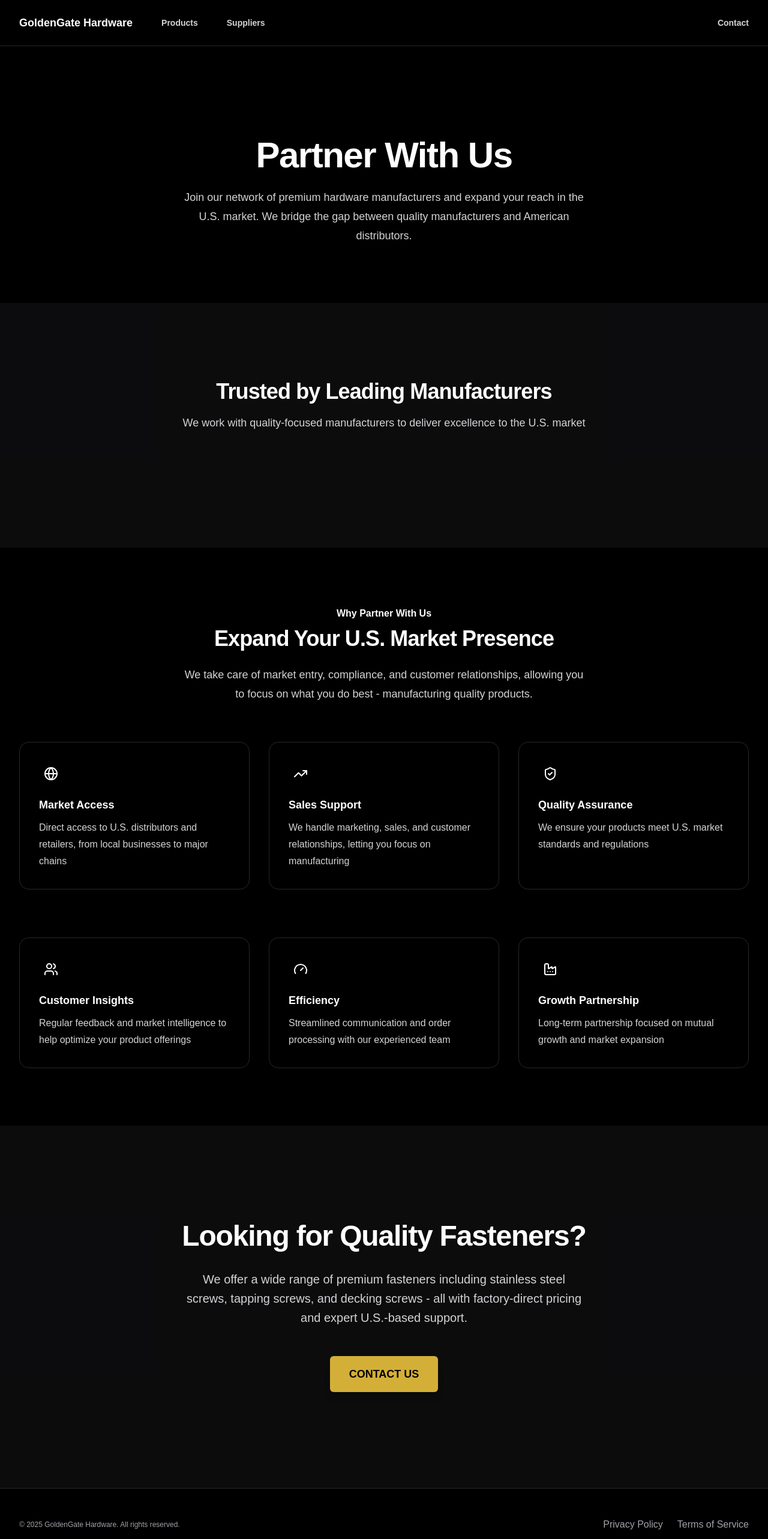
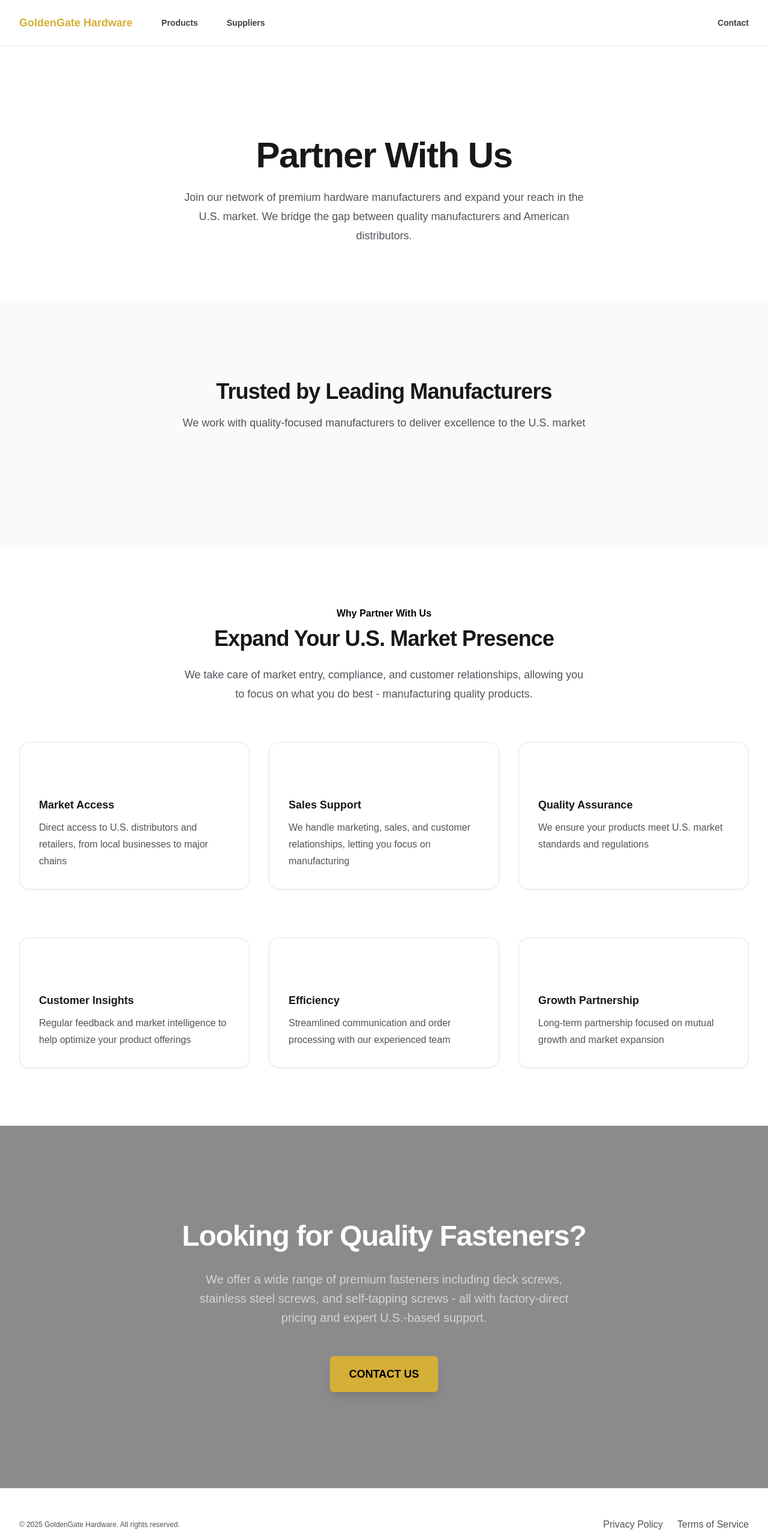
Before and after one commit to grant/goldengatehardware, a Next.js app: page /suppliers in a window 1280 px wide. Shown: the top 2566 px of the page at 60% size. Built offline with nearby package versions, Linux system fonts and the light colour scheme.

Commit message:
feat: white website
Signed-off-by: Grant Timmerman <grant@team.anon.com>

```diff
--- a/src/app/layout.tsx
+++ b/src/app/layout.tsx
@@ -38,7 +38,7 @@ export default function RootLayout({
   children: React.ReactNode;
 }>) {
   return (
-    <html lang="en" className="h-full dark">
+    <html lang="en" className="h-full">
       <head>
         <Script id="schema-org" type="application/ld+json">
           {`
@@ -60,7 +60,7 @@ export default function RootLayout({
         </Script>
       </head>
       <body
-        className={`${geistSans.variable} ${geistMono.variable} flex min-h-full flex-col bg-black text-white antialiased`}
+        className={`${geistSans.variable} ${geistMono.variable} flex min-h-full flex-col bg-white text-black antialiased`}
       >
         <Header />
         <main className="flex-1">{children}</main>
--- a/src/app/suppliers/page.tsx
+++ b/src/app/suppliers/page.tsx
@@ -62,13 +62,13 @@ const trustedSuppliers: { name: string; logo: string }[] = [
 
 export default function SuppliersPage() {
   return (
-    <div className="bg-black">
+    <div className="bg-white">
       {/* Hero section */}
       <div className="relative isolate px-6 pt-14 lg:px-8">
         <div className="mx-auto max-w-2xl py-16 sm:py-24">
           <div className="text-center">
             <motion.h1
-              className="text-4xl font-bold tracking-tight text-white sm:text-6xl"
+              className="text-4xl font-bold tracking-tight text-zinc-900 sm:text-6xl"
               initial={{ opacity: 0, y: 20 }}
               animate={{ opacity: 1, y: 0 }}
               transition={{ duration: 0.5 }}
@@ -76,7 +76,7 @@ export default function SuppliersPage() {
               Partner With Us
             </motion.h1>
             <motion.p
-              className="mt-6 text-lg leading-8 text-zinc-300"
+              className="mt-6 text-lg leading-8 text-zinc-600"
               initial={{ opacity: 0, y: 20 }}
               animate={{ opacity: 1, y: 0 }}
               transition={{ duration: 0.5, delay: 0.2 }}
@@ -90,12 +90,12 @@ export default function SuppliersPage() {
       </div>
 
       {/* Trusted Suppliers section */}
-      <div className="bg-zinc-900/50 py-24 sm:py-32">
+      <div className="bg-zinc-50 py-24 sm:py-32">
         <div className="mx-auto max-w-7xl px-6 lg:px-8">
           <div className="mx-auto max-w-2xl lg:max-w-none">
             <div className="text-center">
               <motion.h2
-                className="text-3xl font-bold tracking-tight text-white sm:text-4xl"
+                className="text-3xl font-bold tracking-tight text-zinc-900 sm:text-4xl"
                 initial={{ opacity: 0, y: -20 }}
                 animate={{ opacity: 1, y: 0 }}
                 transition={{ duration: 0.5 }}
@@ -103,7 +103,7 @@ export default function SuppliersPage() {
                 Trusted by Leading Manufacturers
               </motion.h2>
               <motion.p
-                className="mt-4 text-lg leading-8 text-zinc-300"
+                className="mt-4 text-lg leading-8 text-zinc-600"
                 initial={{ opacity: 0, y: -20 }}
                 animate={{ opacity: 1, y: 0 }}
                 transition={{ duration: 0.5, delay: 0.2 }}
@@ -141,10 +141,10 @@ export default function SuppliersPage() {
           <h2 className="text-base font-semibold leading-7 text-gold">
             Why Partner With Us
           </h2>
-          <p className="mt-2 text-3xl font-bold tracking-tight text-white sm:text-4xl">
+          <p className="mt-2 text-3xl font-bold tracking-tight text-zinc-900 sm:text-4xl">
             Expand Your U.S. Market Presence
           </p>
-          <p className="mt-6 text-lg leading-8 text-zinc-300">
+          <p className="mt-6 text-lg leading-8 text-zinc-600">
             We take care of market entry, compliance, and customer
             relationships, allowing you to focus on what you do best -
             manufacturing quality products.
@@ -155,7 +155,7 @@ export default function SuppliersPage() {
           {benefits.map((benefit, index) => (
             <motion.div
               key={benefit.name}
-              className="border border-zinc-800 rounded-2xl p-8"
+              className="border border-zinc-200 rounded-2xl p-8 bg-white shadow-sm"
               initial={{ opacity: 0, y: 20 }}
               animate={{ opacity: 1, y: 0 }}
               transition={{ duration: 0.5, delay: 0.2 * index }}
@@ -167,10 +167,10 @@ export default function SuppliersPage() {
                 />
               </div>
               <div className="mt-4">
-                <h3 className="text-lg font-semibold leading-8 text-white">
+                <h3 className="text-lg font-semibold leading-8 text-zinc-900">
                   {benefit.name}
                 </h3>
-                <p className="mt-2 text-base leading-7 text-zinc-300">
+                <p className="mt-2 text-base leading-7 text-zinc-600">
                   {benefit.description}
                 </p>
               </div>
--- a/src/components/CTA.tsx
+++ b/src/components/CTA.tsx
@@ -23,9 +23,9 @@ export const CTA = () => (
           animate={{ opacity: 1, y: 0 }}
           transition={{ duration: 0.5, delay: 0.4 }}
         >
-          We offer a wide range of premium fasteners including stainless steel
-          screws, tapping screws, and decking screws - all with factory-direct
-          pricing and expert U.S.-based support.
+          We offer a wide range of premium fasteners including deck screws,
+          stainless steel screws, and self-tapping screws - all with
+          factory-direct pricing and expert U.S.-based support.
         </motion.p>
         <motion.div
           className="mt-12 flex items-center justify-center gap-x-6"
--- a/src/components/Footer.tsx
+++ b/src/components/Footer.tsx
@@ -2,18 +2,18 @@ import Link from "next/link";
 
 export function Footer() {
   return (
-    <footer className="border-t border-zinc-800 bg-black">
+    <footer className="border-t border-zinc-200 bg-white">
       <div className="mx-auto max-w-7xl px-6 py-12 md:flex md:items-center md:justify-between lg:px-8">
         <div className="flex justify-center space-x-6 md:order-2">
-          <Link href="/privacy" className="text-zinc-400 hover:text-zinc-300">
+          <Link href="/privacy" className="text-zinc-600 hover:text-zinc-900">
             Privacy Policy
           </Link>
-          <Link href="/terms" className="text-zinc-400 hover:text-zinc-300">
+          <Link href="/terms" className="text-zinc-600 hover:text-zinc-900">
             Terms of Service
           </Link>
         </div>
         <div className="mt-8 md:order-1 md:mt-0">
-          <p className="text-center text-xs leading-5 text-zinc-400">
+          <p className="text-center text-xs leading-5 text-zinc-600">
             &copy; {new Date().getFullYear()} GoldenGate Hardware. All rights
             reserved.
           </p>
--- a/src/components/Header.tsx
+++ b/src/components/Header.tsx
@@ -31,21 +31,39 @@ function NavigationLinks({ items }: { items: HeaderNavigationItem[] }) {
 
 export function Header() {
   return (
-    <header className="border-b border-zinc-800">
+    <header className="border-b border-zinc-200">
       <nav
         className="mx-auto flex max-w-7xl items-center justify-between p-6 lg:px-8"
         aria-label="Global"
       >
         <div className="flex items-center gap-x-12">
           <Link href="/" className="flex items-center space-x-2">
-            <span className="text-lg font-semibold text-gold">
+            <span className="text-lg font-semibold text-brand-gold">
               GoldenGate Hardware
             </span>
           </Link>
-          <NavigationLinks items={headerNavigationLeft} />
+          <div className="flex gap-x-12">
+            {headerNavigationLeft.map((item) => (
+              <Link
+                key={item.name}
+                href={item.href}
+                className="text-sm font-semibold leading-6 text-zinc-700 transition hover:text-gold"
+              >
+                {item.name}
+              </Link>
+            ))}
+          </div>
         </div>
         <div className="flex items-center gap-x-12">
-          <NavigationLinks items={headerNavigationRight} />
+          {headerNavigationRight.map((item) => (
+            <Link
+              key={item.name}
+              href={item.href}
+              className="text-sm font-semibold leading-6 text-zinc-700 transition hover:text-gold"
+            >
+              {item.name}
+            </Link>
+          ))}
         </div>
       </nav>
     </header>
--- a/src/components/ui/card.tsx
+++ b/src/components/ui/card.tsx
@@ -1,6 +1,6 @@
-import * as React from "react"
+import * as React from "react";
 
-import { cn } from "@/lib/utils"
+import { cn } from "@/lib/utils";
 
 const Card = React.forwardRef<
   HTMLDivElement,
@@ -9,13 +9,13 @@ const Card = React.forwardRef<
   <div
     ref={ref}
     className={cn(
-      "rounded-xl border border-zinc-200 bg-white text-zinc-950 shadow dark:border-zinc-800 dark:bg-zinc-950 dark:text-zinc-50",
-      className
+      "rounded-xl border border-zinc-200 bg-white text-zinc-950 shadow",
+      className,
     )}
     {...props}
   />
-))
-Card.displayName = "Card"
+));
+Card.displayName = "Card";
 
 const CardHeader = React.forwardRef<
   HTMLDivElement,
@@ -26,8 +26,8 @@ const CardHeader = React.forwardRef<
     className={cn("flex flex-col space-y-1.5 p-6", className)}
     {...props}
   />
-))
-CardHeader.displayName = "CardHeader"
+));
+CardHeader.displayName = "CardHeader";
 
 const CardTitle = React.forwardRef<
   HTMLDivElement,
@@ -38,8 +38,8 @@ const CardTitle = React.forwardRef<
     className={cn("font-semibold leading-none tracking-tight", className)}
     {...props}
   />
-))
-CardTitle.displayName = "CardTitle"
+));
+CardTitle.displayName = "CardTitle";
 
 const CardDescription = React.forwardRef<
   HTMLDivElement,
@@ -50,16 +50,16 @@ const CardDescription = React.forwardRef<
     className={cn("text-sm text-zinc-500 dark:text-zinc-400", className)}
     {...props}
   />
-))
-CardDescription.displayName = "CardDescription"
+));
+CardDescription.displayName = "CardDescription";
 
 const CardContent = React.forwardRef<
   HTMLDivElement,
   React.HTMLAttributes<HTMLDivElement>
 >(({ className, ...props }, ref) => (
   <div ref={ref} className={cn("p-6 pt-0", className)} {...props} />
-))
-CardContent.displayName = "CardContent"
+));
+CardContent.displayName = "CardContent";
 
 const CardFooter = React.forwardRef<
   HTMLDivElement,
@@ -70,7 +70,14 @@ const CardFooter = React.forwardRef<
     className={cn("flex items-center p-6 pt-0", className)}
     {...props}
   />
-))
-CardFooter.displayName = "CardFooter"
+));
+CardFooter.displayName = "CardFooter";
 
-export { Card, CardHeader, CardFooter, CardTitle, CardDescription, CardContent }
+export {
+  Card,
+  CardHeader,
+  CardFooter,
+  CardTitle,
+  CardDescription,
+  CardContent,
+};
```
Also changed, not shown: src/app/page.tsx (+26 -12 lines), public/product/painted_stainless_screw.JPG (added), 1 other file (tests, documents, lock files or other folders).
